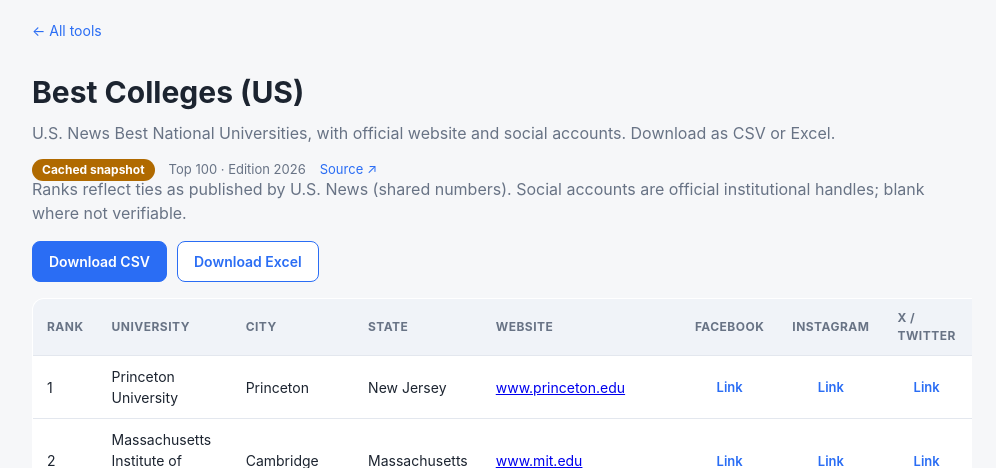
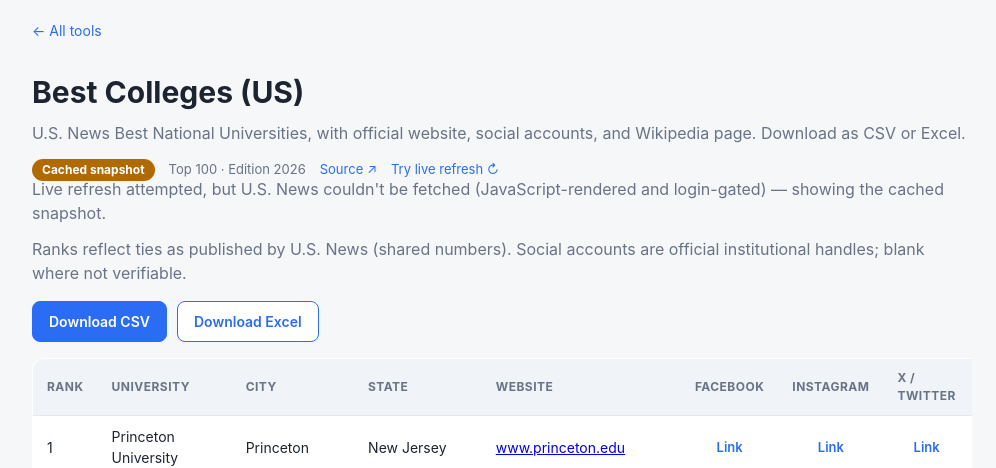
Before and after one commit to ramesh680/yearly-asana-task, a Flask app: page /best-colleges?live=1 in a window 1280 px wide. Shown: the part 59-527 px from the top of the page, without its empty margins (138-1134 px from the left). Run offline with Flask 3, Linux system fonts and the light colour scheme; data that the repository does not hold is empty.

Commit message:
Enhance best_colleges.html with Wikipedia links

```diff
--- a/templates/best_colleges.html
+++ b/templates/best_colleges.html
@@ -5,14 +5,16 @@
 
   <section class="hero">
     <h1>Best Colleges (US)</h1>
-    <p class="lede">U.S. News Best National Universities, with official website and social accounts. Download as CSV or Excel.</p>
+    <p class="lede">U.S. News Best National Universities, with official website, social accounts, and Wikipedia page. Download as CSV or Excel.</p>
   </section>
 
   <div class="meta-bar">
-    <span class="badge cached">Cached snapshot</span>
+    <span class="badge {{ 'live' if meta.live else 'cached' }}">{{ 'Live fetch' if meta.live else 'Cached snapshot' }}</span>
     <span>Top {{ meta.count }} &middot; Edition {{ meta.edition }}</span>
     <a href="{{ meta.url }}" target="_blank" rel="noopener">Source &#8599;</a>
+    {% if not meta.live %}<a href="{{ url_for('best_colleges_view', live=1) }}">Try live refresh &#8635;</a>{% endif %}
   </div>
+  {% if meta.live_attempted and not meta.live %}<p class="muted note">Live refresh attempted, but U.S. News couldn't be fetched (JavaScript-rendered and login-gated) — showing the cached snapshot.</p>{% endif %}
   <p class="muted note">{{ meta.note }} Social accounts are official institutional handles; blank where not verifiable.</p>
 
   <div class="exports">
@@ -30,6 +32,7 @@
         <th>State</th>
         <th>Website</th>
         {% for field, label in meta.social_fields %}<th>{{ label }}</th>{% endfor %}
+        <th>Wikipedia</th>
       </tr>
     </thead>
     <tbody>
@@ -39,14 +42,11 @@
         <td>{{ r.university }}</td>
         <td>{{ r.city }}</td>
         <td>{{ r.state }}</td>
-        <td>
-          {% if r.website %}<a href="{{ r.website }}" target="_blank" rel="noopener">{{ r.website_display }}</a>{% endif %}
-        </td>
+        <td>{% if r.website %}<a href="{{ r.website }}" target="_blank" rel="noopener">{{ r.website_display }}</a>{% endif %}</td>
         {% for field, label in meta.social_fields %}
-        <td class="social">
-          {% if r[field] %}<a href="{{ r[field] }}" target="_blank" rel="noopener" title="{{ label }}">Link</a>{% else %}<span class="dash">&mdash;</span>{% endif %}
-        </td>
+        <td class="social">{% if r[field] %}<a href="{{ r[field] }}" target="_blank" rel="noopener" title="{{ label }}">Link</a>{% else %}<span class="dash">&mdash;</span>{% endif %}</td>
         {% endfor %}
+        <td class="social">{% if r.wikipedia %}<a href="{{ r.wikipedia }}" target="_blank" rel="noopener" title="Wikipedia">Wiki</a>{% else %}<span class="dash">&mdash;</span>{% endif %}</td>
       </tr>
       {% endfor %}
     </tbody>
```
